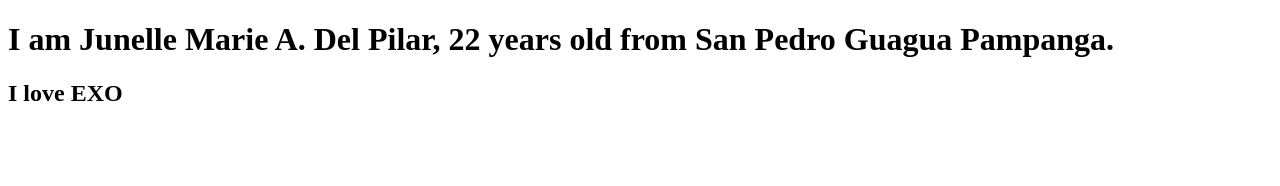
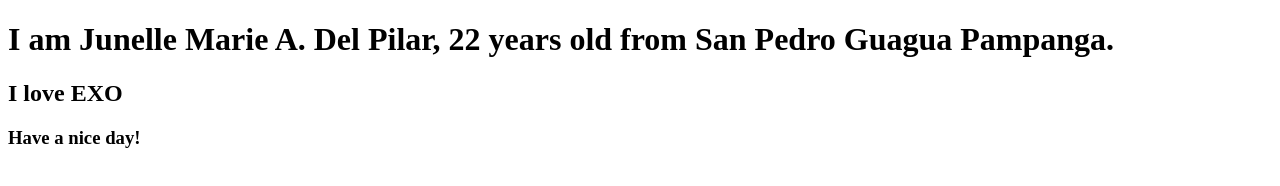
Before and after one commit to nujkram/demo_repository, a plain HTML site: page delpilar.html in a window 1280 px wide. Drawn offline with Linux system fonts and the light colour scheme.

Commit message:
Updated html file

```diff
--- a/delpilar.html
+++ b/delpilar.html
@@ -6,5 +6,7 @@
 <body>
 	<h1>I am Junelle Marie A. Del Pilar, 22 years old from San Pedro Guagua Pampanga.</h1>
 	<h2>I love EXO </h2>
+
+	<h3> Have a nice day!</h3>
 </body>
 </html>
```
